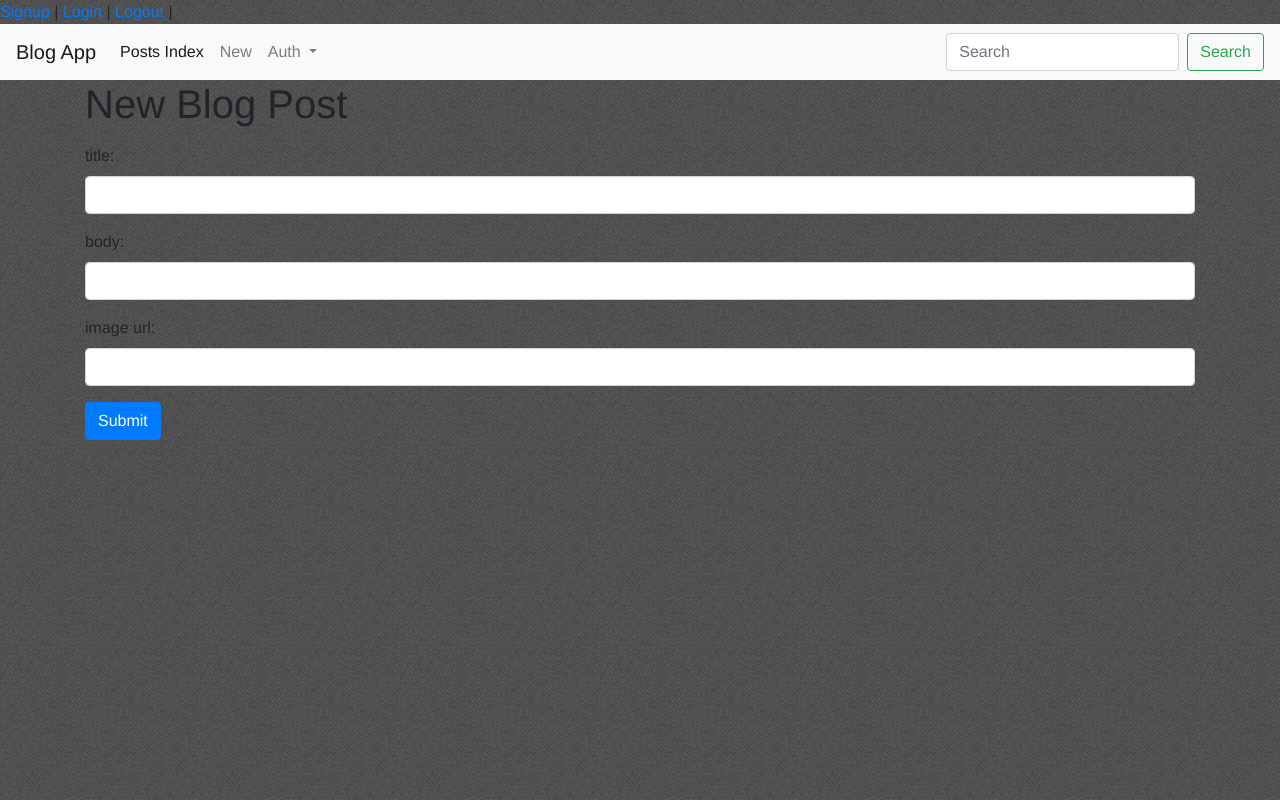
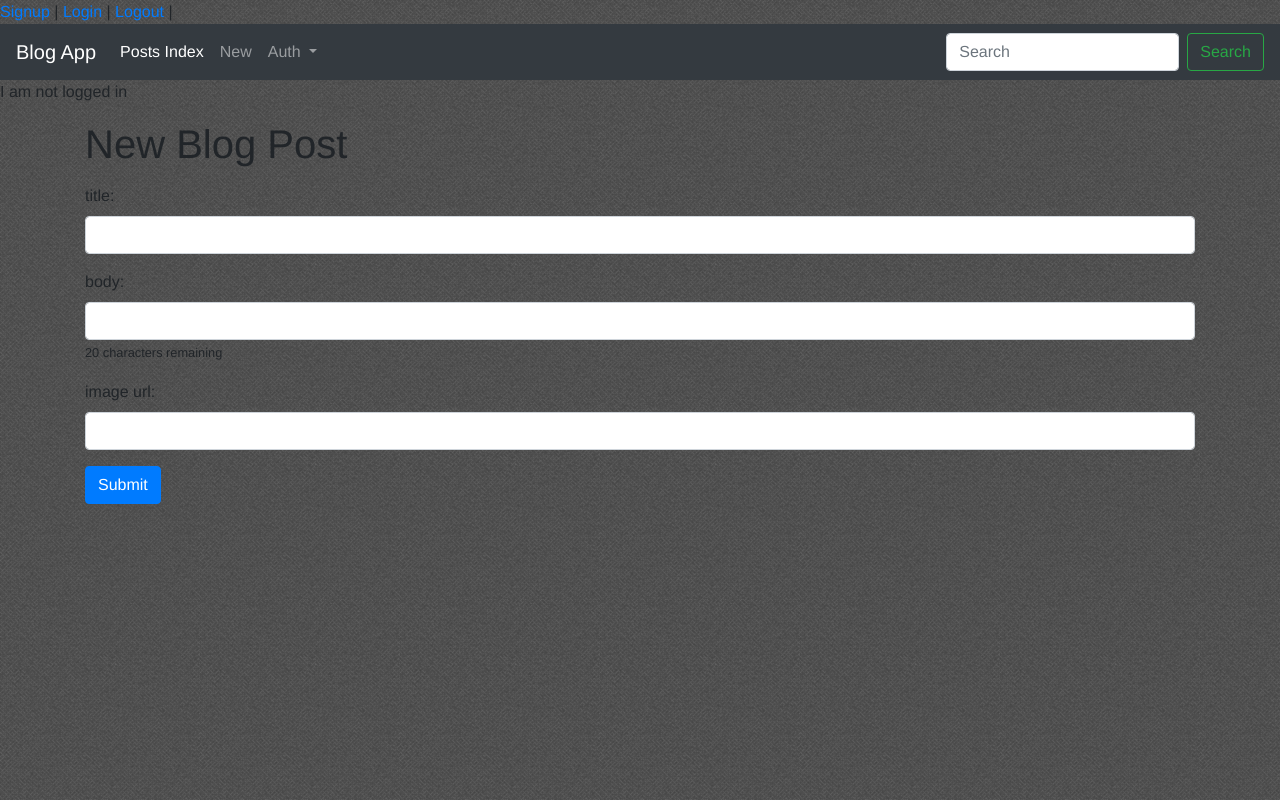
Before and after one commit to rwas2505/blog_front_end_app, a Vue app: page /posts/new in a window 1280 px wide. Built offline with nearby package versions, Linux system fonts and the light colour scheme.

Commit message:
add front end validation for PostsNew.vue body length, and display if logged in in App.vue

```diff
--- a/src/App.vue
+++ b/src/App.vue
@@ -8,7 +8,7 @@
       <router-link to="/logout">Logout</router-link> |
       <!-- <router-link to="/posts/new">Create New Post</router-link> -->
     </div>
-    <nav class="navbar navbar-expand-lg navbar-light bg-light">
+    <nav class="navbar navbar-expand-lg navbar-dark bg-dark">
       <a class="navbar-brand" href="/">Blog App</a>
       <button class="navbar-toggler" type="button" data-toggle="collapse" data-target="#navbarSupportedContent" aria-controls="navbarSupportedContent" aria-expanded="false" aria-label="Toggle navigation">
         <span class="navbar-toggler-icon"></span>
@@ -27,10 +27,10 @@
               Auth
             </a>
             <div class="dropdown-menu" aria-labelledby="navbarDropdown">
-              <a class="dropdown-item" href="/login">Login</a>
-              <a class="dropdown-item" href="/logout">Logout</a>
+              <a v-if="!isLoggedIn()" class="dropdown-item" href="/login">Login</a>
+              <a v-if="isLoggedIn()"class="dropdown-item" href="/logout">Logout</a>
               <div class="dropdown-divider"></div>
-              <a class="dropdown-item" href="/signup">SignUp</a>
+              <a v-if="!isLoggedIn()"class="dropdown-item" href="/signup">SignUp</a>
             </div>
           </li>
           <!-- <li class="nav-item">
@@ -43,6 +43,8 @@
         </form>
       </div>
     </nav>
+    <p v-if="isLoggedIn()">I am logged in</p>
+    <p v-if="!isLoggedIn()">I am not logged in</p>
     <router-view/>
   </div>
 </template>
@@ -55,3 +57,18 @@
     background-image: url('./assets/tweed.png')
   }
 </style>
+
+<script>
+export default {
+  methods: {
+    isLoggedIn: function() {
+      console.log("I am checking if I'm logged in")
+      if (localStorage.getItem("jwt")) {
+        return true;
+      } else {
+        return false;
+      }
+    }
+  }
+};
+</script>
--- a/src/views/PostsIndex.vue
+++ b/src/views/PostsIndex.vue
@@ -1,7 +1,7 @@
 <template>
   <div class="home">
     <h1>{{ message }}</h1>
-    <div v-for="post in posts">
+    <div v-for="post in posts" v-on:click="currentPost = post" v-bind:class="{selected: currentPost === post}">
       <!-- <p>id: {{ post.id }}</p>
       <p>title: <a v-bind:href="`/posts/${post.id}`">{{ post.title }}</a></p>
       <p>body: {{ post.body }}</p>
@@ -21,8 +21,12 @@
 </template>
 
 <style>
+  .selected {
+    color: white;
+    background-color: steelBlue;
+    transition: background-color 1s ease;
+  }
 </style>
-
 <script>
 import axios from "axios";
 
@@ -30,7 +34,8 @@ export default {
   data: function() {
     return {
       message: "Welcome to Vue.js PostIndex!",
-      posts: []
+      posts: [],
+      currentPost: {}
     };
   },
   created: function() {
--- a/src/views/PostsNew.vue
+++ b/src/views/PostsNew.vue
@@ -6,6 +6,7 @@
         <ul>
           <li class="text-danger" v-for="error in errors">{{ error }}</li>
         </ul>
+        <img v-if="status" v-bind:src="`https://http.cat/${status}`">
         <div class="form-group">
           <label>title:</label>
           <input type="text" class="form-control" v-model="title">
@@ -13,6 +14,9 @@
         <div class="form-group">
           <label>body:</label>
           <input type="text" class="form-control" v-model="body">
+          <small v-if="body.length <= 15"> {{20 - body.length}} characters remaining  </small>
+          <small v-if=" body.length > 15 && body.length <= 20" class="text-warning"> {{20 - body.length}} characters remaining  </small>
+          <small v-if="body.length > 20" class="text-danger"> 20 characters max allowed</small>
         </div>
         <div class="form-group">
           <label>image url:</label>
@@ -33,7 +37,8 @@ export default {
       title: "",
       body: "",
       imageUrl: "",
-      errors: []
+      errors: [],
+      status: ""
     };
   },
   methods: {
@@ -50,6 +55,8 @@ export default {
         })
         .catch(error => {
           this.errors = error.response.data.errors;
+          console.log(error.response.status);
+          this.status = error.response.status;
         });
     }
   }
```
